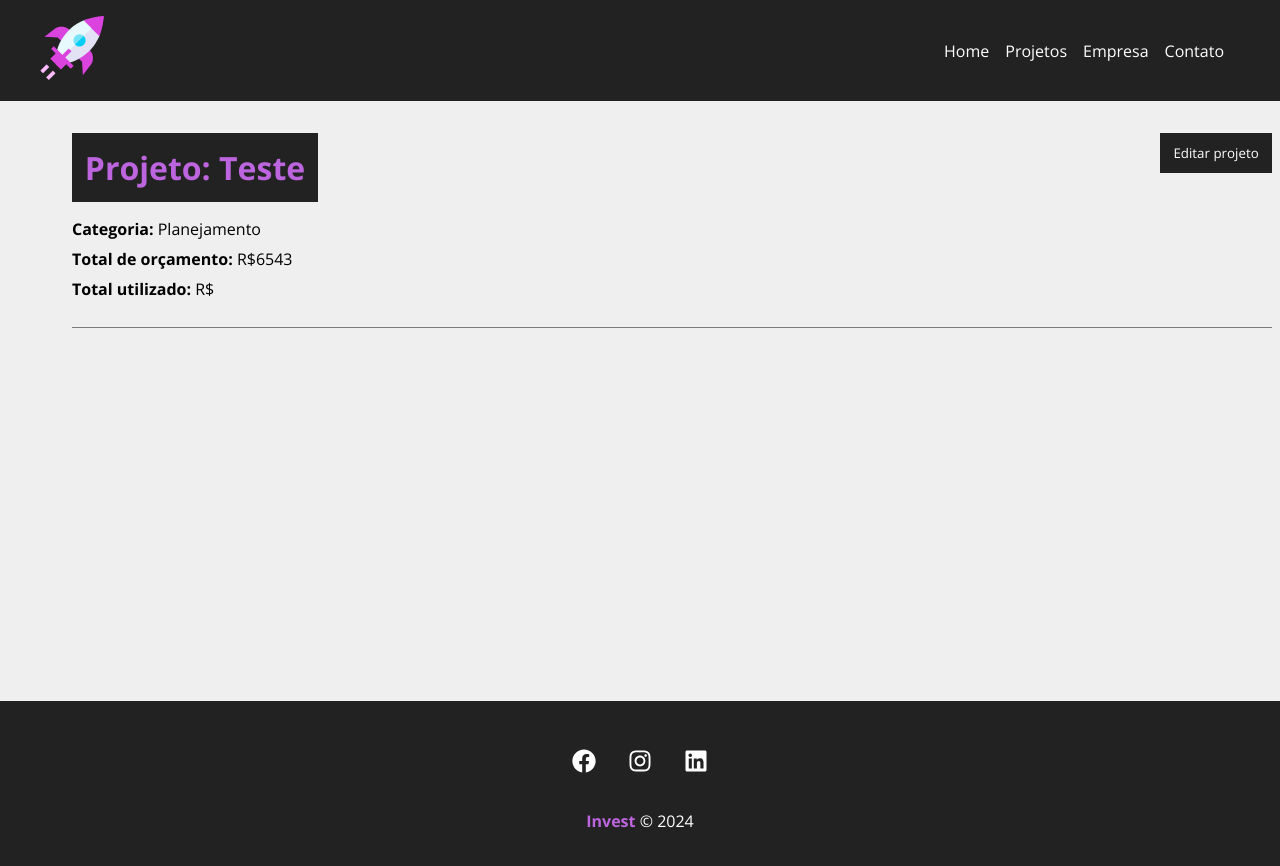
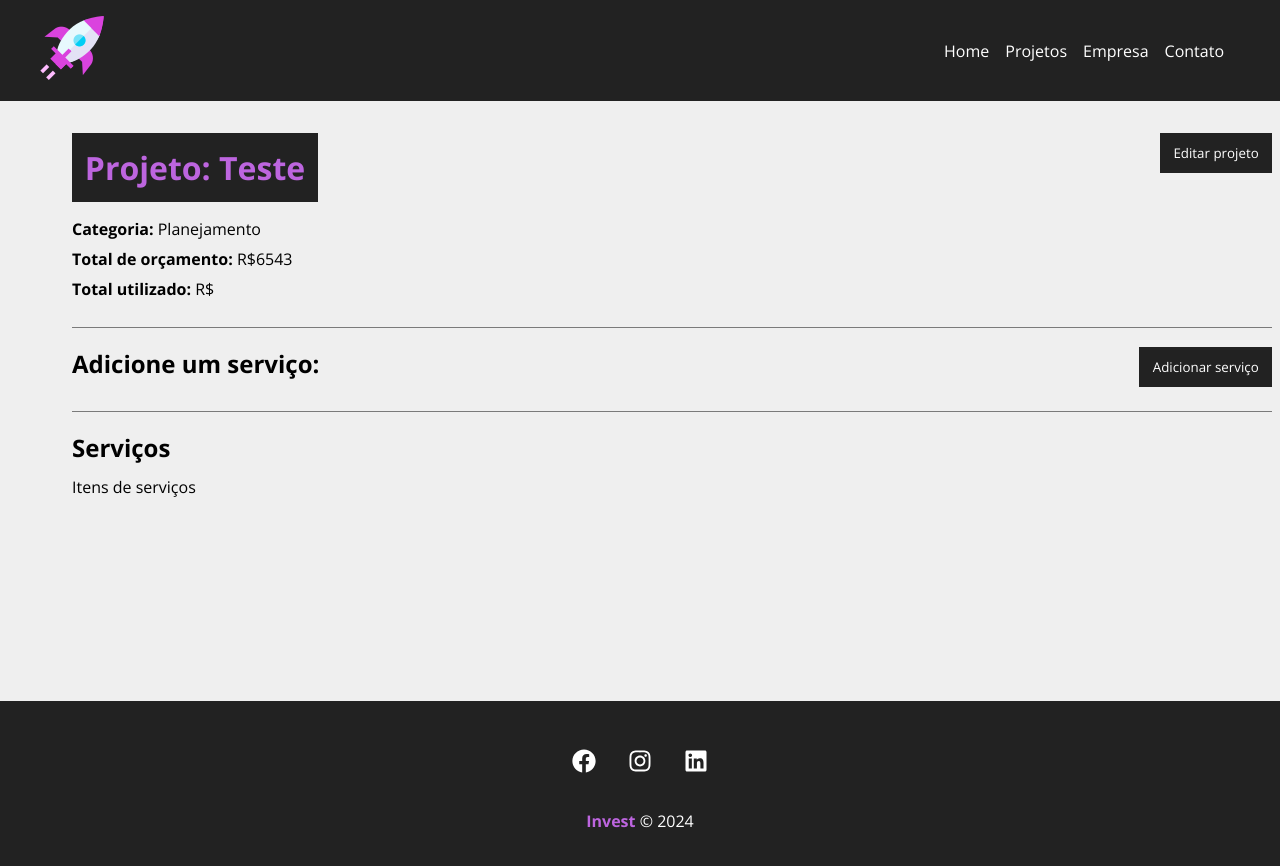
Before and after one commit to MarinaGV93/React, a React (Create React App) app in the folder invest/: page /project/8217 in a window 1280 px wide. Shown: the top 866 px of the page. Built offline with nearby package versions, Linux system fonts and the light colour scheme; data requests are answered from the project's data file.

Commit message:
Criando área de serviços

```diff
--- a/invest/src/components/pages/Project.js
+++ b/invest/src/components/pages/Project.js
@@ -13,6 +13,7 @@
 
   const [project, setProject] = useState([]);
 
+  // Exbir/esconder formulário do projeto
   const [showProjectForm, setShowProjectForm] = useState(false);
 
   // Mensagem
@@ -20,6 +21,9 @@
 
   // Tipo da mensagem
   const [type, setType] = useState();
+
+  // Exbir/esconder formulário do serviço
+  const [showServiceForm, setShowServiceForm] = useState(false);
 
   // Chamar o projeto
   useEffect(
@@ -43,6 +47,9 @@
   );
 
   function editPost(project) {
+    // Quando for editar
+    setMessage("");
+
     // Quando tiver o valor total de orçamento menor que o custo feito do projeto
     if (project.budget < project.cost) {
       setMessage("O orçamento não pode ser menor que o custo do projeto");
@@ -70,7 +77,7 @@
         setShowProjectForm(false);
         // setShowProjectForm(!showProjectForm);
 
-        setMessage("Projeto atualizado");
+        setMessage("Projeto atualizado com sucesso");
         setType("success");
       })
       .catch((err) => console.log(err));
@@ -78,6 +85,10 @@
 
   function toggleProjectForm() {
     setShowProjectForm(!showProjectForm);
+  }
+
+  function toggleServiceForm() {
+    setShowServiceForm(!showServiceForm);
   }
 
   return (
@@ -117,6 +128,25 @@
                 </div>
               )}
             </div>
+            {/* Service */}
+            <div className={styles.service_form_container}>
+              <h2>Adicione um serviço:</h2>
+              <button className={styles.btn} onClick={toggleServiceForm}>
+                {/* Se não tiver projectForm sendo exibido */}
+                {!showServiceForm ? "Adicionar serviço" : "Fechar"}
+              </button>
+              <div className={styles.project_info}>
+                {showServiceForm && (
+                  <div>
+                    <p>Formulario do seriço</p>
+                  </div>
+                )}
+              </div>
+            </div>
+            <h2>Serviços</h2>
+            <Container customClass="start">
+              <p>Itens de serviços</p>
+            </Container>
           </Container>
         </div>
       ) : (
```
